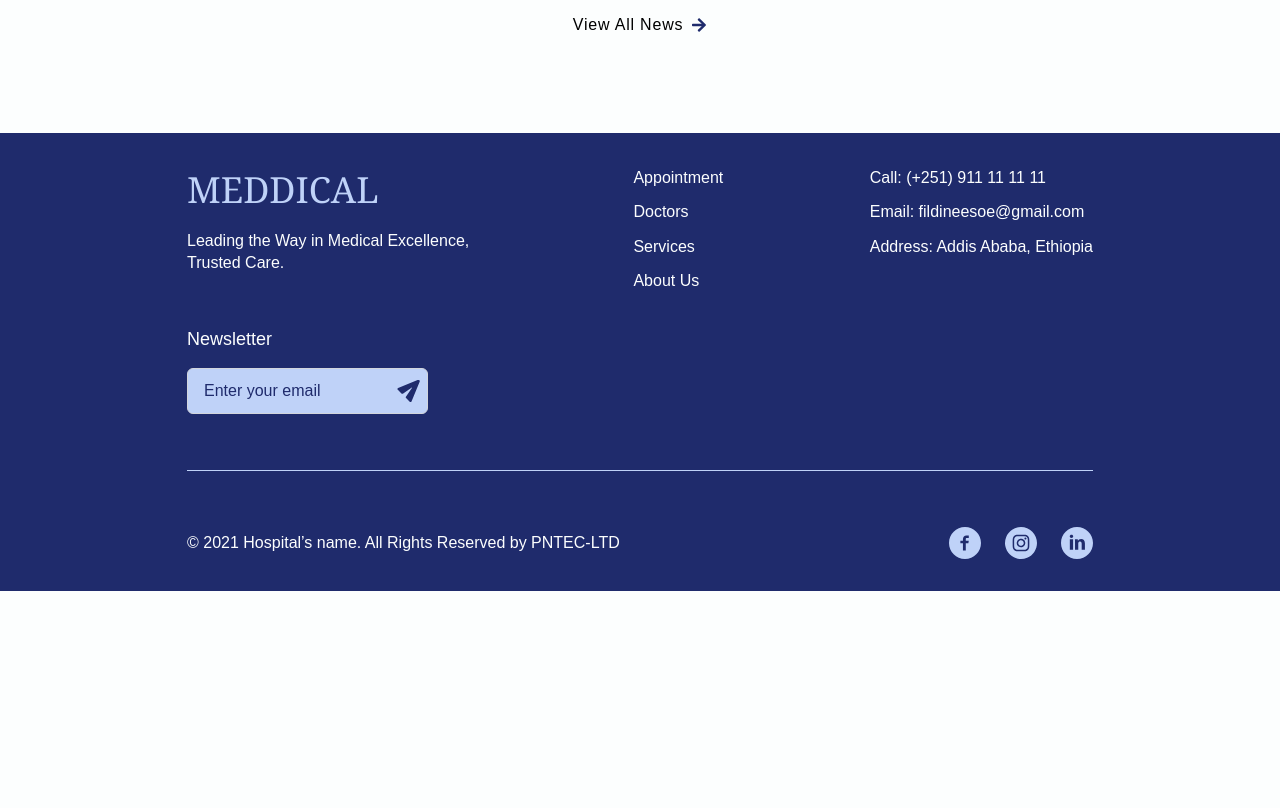
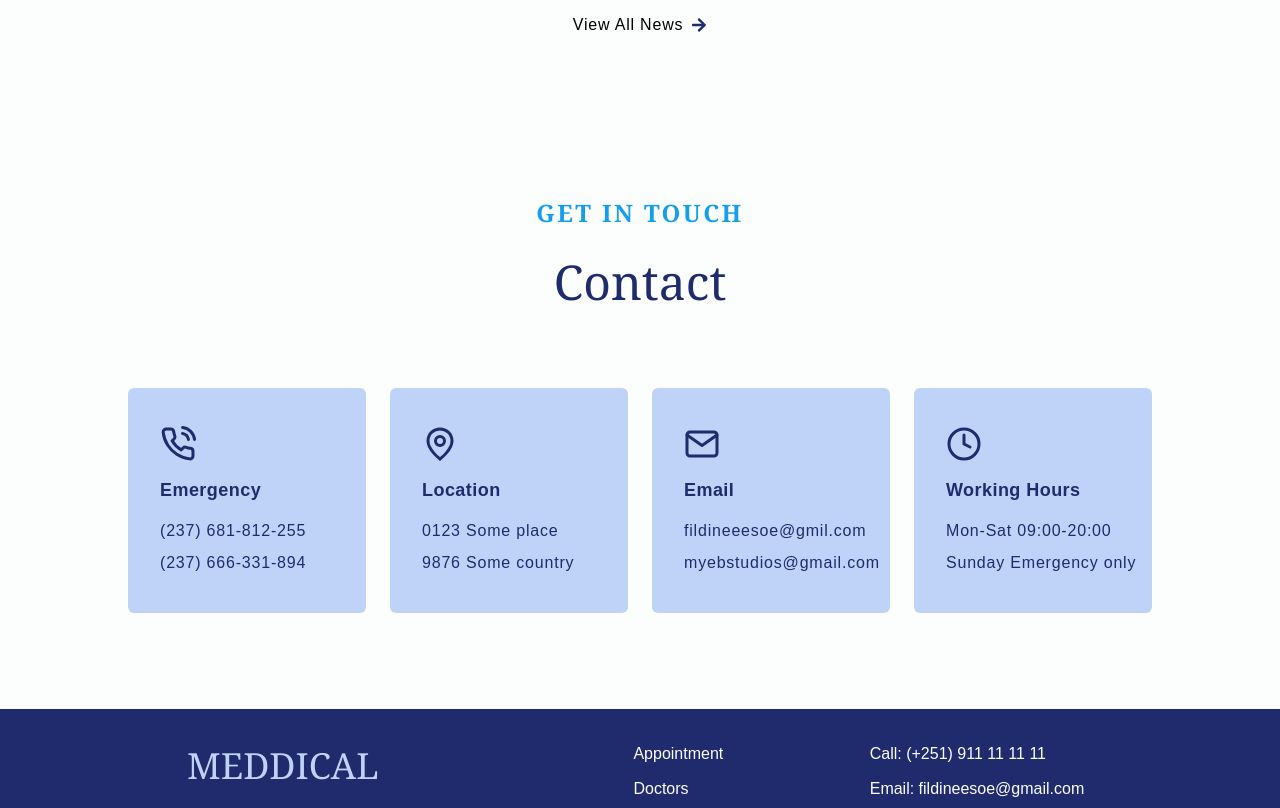
Before and after one commit to adhikareeprayush/medical-frontend, a React (Vite) app: page / in a window 1280 px wide. Shown: the part 4100-4908 px from the top of the page. Before the commit the page ends 4691 px from the top, so only its background shows below. Built offline with nearby package versions, Linux system fonts and the light colour scheme.

Commit message:
Homepage contact section updated

```diff
--- /dev/null
+++ b/src/components/landing/ContactSection.jsx
@@ -0,0 +1,78 @@
+import React from 'react'
+// import phoneIcon from '../../assets/icons/contact/phone.svg'
+// import locationIcon from '../../assets/icons/contact/location.svg'
+// import mailIcon from '../../assets/icons/contact/mail.svg'
+// import clockIcon from '../../assets/icons/contact/clock.svg'
+import { FiPhoneCall } from "react-icons/fi";
+import { GrLocation } from "react-icons/gr";
+import { FiMail } from "react-icons/fi";
+import { FiClock } from "react-icons/fi";
+
+
+const contactCards = [
+    {
+      icon: FiPhoneCall,
+      title: 'Emergency',
+      content1: '(237) 681-812-255',
+      content2: '(237) 666-331-894',
+    },
+    {
+      icon: GrLocation,
+      title: 'Location',
+      content1: '0123 Some place',
+      content2: '9876 Some country',
+    },
+    {
+      icon: FiMail,
+      title: 'Email',
+      content1: 'fildineeesoe@gmil.com',
+      content2: 'myebstudios@gmail.com',
+    },
+    {
+      icon: FiClock,
+      title: 'Working Hours',
+      content1: 'Mon-Sat 09:00-20:00',
+      content2: 'Sunday Emergency only',
+    },
+  ];
+
+
+const ContactSection = () => {
+  return (
+    <section className='my-24 flex w-full flex-col items-center justify-center px-5 sm:px-6 lg:px-8'>
+        <div className="my-6 text-center">
+        <h1 className="text-secondary text-xl sm:text-2xl font-bold tracking-widest uppercase mb-[20px]">
+          Get in Touch
+        </h1>
+        <p className="text-primary text-2xl sm:text-3xl font-display1">Contact</p>
+      </div>
+      <div className='grid grid-cols-1 sm:grid-cols-2 xl:grid-cols-4 gap-3 w-full max-w-5xl'>
+  {contactCards.map((card, index) => (
+    <div
+      key={index}
+      className='group flex flex-col gap-2 pl-4 py-[38px] justify-center bg-accent rounded-md hover:bg-primary transition-colors duration-300'
+    >
+      <div className="flex h-9 w-9 items-center justify-center text-primary group-hover:text-accent transition-colors duration-300">
+        <card.icon size={28} className="w-full h-full" />
+      </div>
+
+      <h3 className='text-primary text-xl font-body2 font-semibold tracking-wide group-hover:text-accent transition-colors duration-300'>
+        {card.title}
+      </h3>
+      <div className='flex flex-col gap-1'>
+        <p className='text-primary text-base tracking-wider group-hover:text-accent transition-colors duration-300'>
+          {card.content1}
+        </p>
+        <p className='text-primary text-base tracking-wider group-hover:text-accent transition-colors duration-300'>
+          {card.content2}
+        </p>
+      </div>
+    </div>
+  ))}
+</div>
+
+    </section>
+  )
+}
+
+export default ContactSection
--- a/src/components/landing/NewsSection.jsx
+++ b/src/components/landing/NewsSection.jsx
@@ -15,7 +15,7 @@ const NewsSection = () => {
         <p className="text-primary text-2xl sm:text-3xl font-display1">News</p>
       </div>
 
-      <div className="mt-6 grid w-full max-w-6xl grid-cols-1 gap-6 sm:grid-cols-2">
+      <div className="mt-6 grid w-full max-w-5xl grid-cols-1 gap-6 sm:grid-cols-2">
         {NewsData.map((news) => (
           <div
             key={news.id}
--- a/src/routes/landing/index.jsx
+++ b/src/routes/landing/index.jsx
@@ -5,6 +5,7 @@ import WelcomeSec from "../../components/landing/WelcomeSec";
 import DoctorSec from "../../components/landing/DoctorSec";
 import OurDocSec from "../../components/landing/OurDocSec";
 import NewsSection from "../../components/landing/NewsSection";
+import ContactSection from "../../components/landing/ContactSection";
 
 const index = () => {
   return (
@@ -15,6 +16,7 @@ const index = () => {
       <DoctorSec />
       <OurDocSec />
       <NewsSection />
+      <ContactSection />
       {/* <Section /> */}
     </>
   );
```
